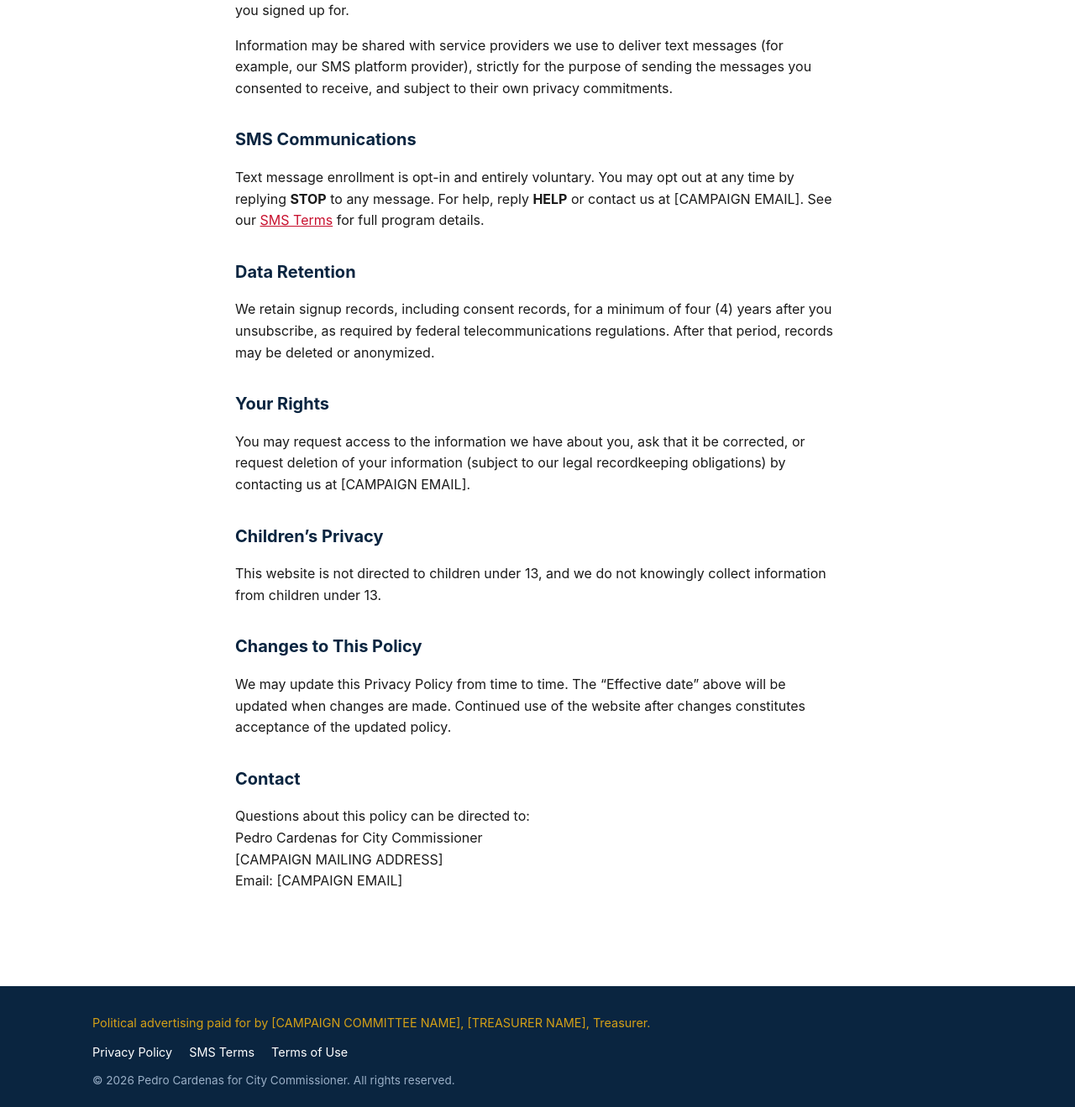
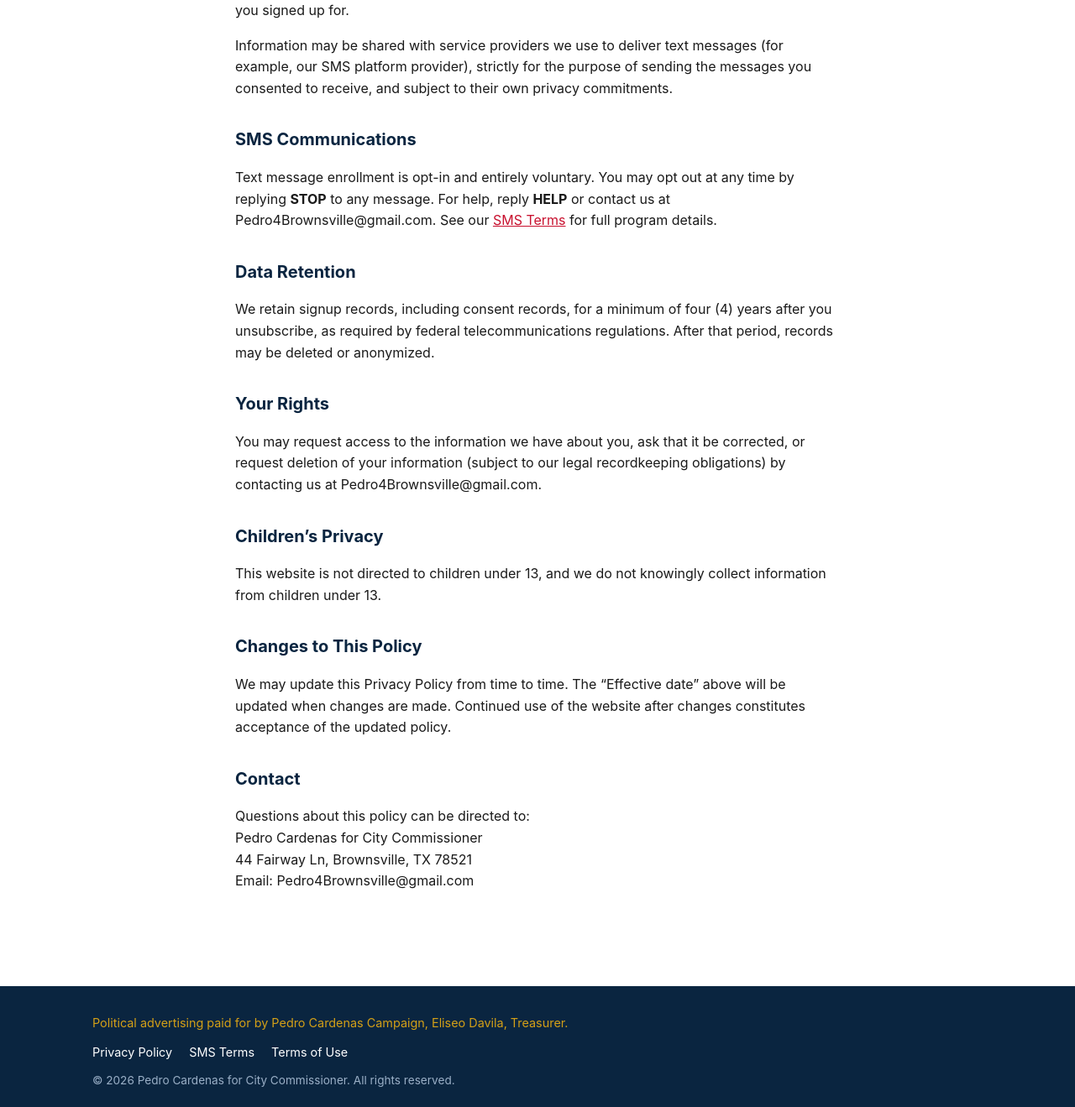
Before and after one commit to herbeylhvb-lab/Pedro, a Flask app: page /privacy in a window 1280 px wide. Shown: the part 957-2276 px from the top of the page at 84% size. Run offline with Flask 3, Linux system fonts and the light colour scheme.

Commit message:
Replace placeholders with real campaign values
- Committee: Pedro Cardenas Campaign
- Treasurer: Eliseo Davila
- Email: Pedro4Brownsville@gmail.com
- Mailing address: 44 Fairway Ln, Brownsville, TX 78521

Site is now ready for RumbleUp / 10DLC review submission.

Co-Authored-By: Claude Opus 4.7 (1M context) <noreply@anthropic.com>

```diff
--- a/templates/base.html
+++ b/templates/base.html
@@ -30,7 +30,7 @@
   <footer class="site-footer">
     <div class="container">
       <p class="political-disclosure">
-        Political advertising paid for by [CAMPAIGN COMMITTEE NAME], [TREASURER NAME], Treasurer.
+        Political advertising paid for by Pedro Cardenas Campaign, Eliseo Davila, Treasurer.
       </p>
       <nav class="footer-nav" aria-label="Legal">
         <a href="{{ url_for('privacy') }}">Privacy Policy</a>
--- a/templates/privacy.html
+++ b/templates/privacy.html
@@ -47,7 +47,7 @@
     <p>
       Text message enrollment is opt-in and entirely voluntary. You may opt out at any time by
       replying <strong>STOP</strong> to any message. For help, reply <strong>HELP</strong> or
-      contact us at [CAMPAIGN EMAIL]. See our
+      contact us at Pedro4Brownsville@gmail.com. See our
       <a href="{{ url_for('sms_terms') }}">SMS Terms</a> for full program details.
     </p>
 
@@ -62,7 +62,7 @@
     <p>
       You may request access to the information we have about you, ask that it be corrected, or
       request deletion of your information (subject to our legal recordkeeping obligations) by
-      contacting us at [CAMPAIGN EMAIL].
+      contacting us at Pedro4Brownsville@gmail.com.
     </p>
 
     <h2>Children&rsquo;s Privacy</h2>
@@ -82,8 +82,8 @@
     <p>
       Questions about this policy can be directed to:<br>
       Pedro Cardenas for City Commissioner<br>
-      [CAMPAIGN MAILING ADDRESS]<br>
-      Email: [CAMPAIGN EMAIL]
+      44 Fairway Ln, Brownsville, TX 78521<br>
+      Email: Pedro4Brownsville@gmail.com
     </p>
   </div>
 </section>
--- a/templates/terms.html
+++ b/templates/terms.html
@@ -61,8 +61,8 @@
     <h2>Contact</h2>
     <p>
       Pedro Cardenas for City Commissioner<br>
-      [CAMPAIGN MAILING ADDRESS]<br>
-      Email: [CAMPAIGN EMAIL]
+      44 Fairway Ln, Brownsville, TX 78521<br>
+      Email: Pedro4Brownsville@gmail.com
     </p>
   </div>
 </section>
```
Also changed, not shown: templates/sms_terms.html (+4 -4 lines).
